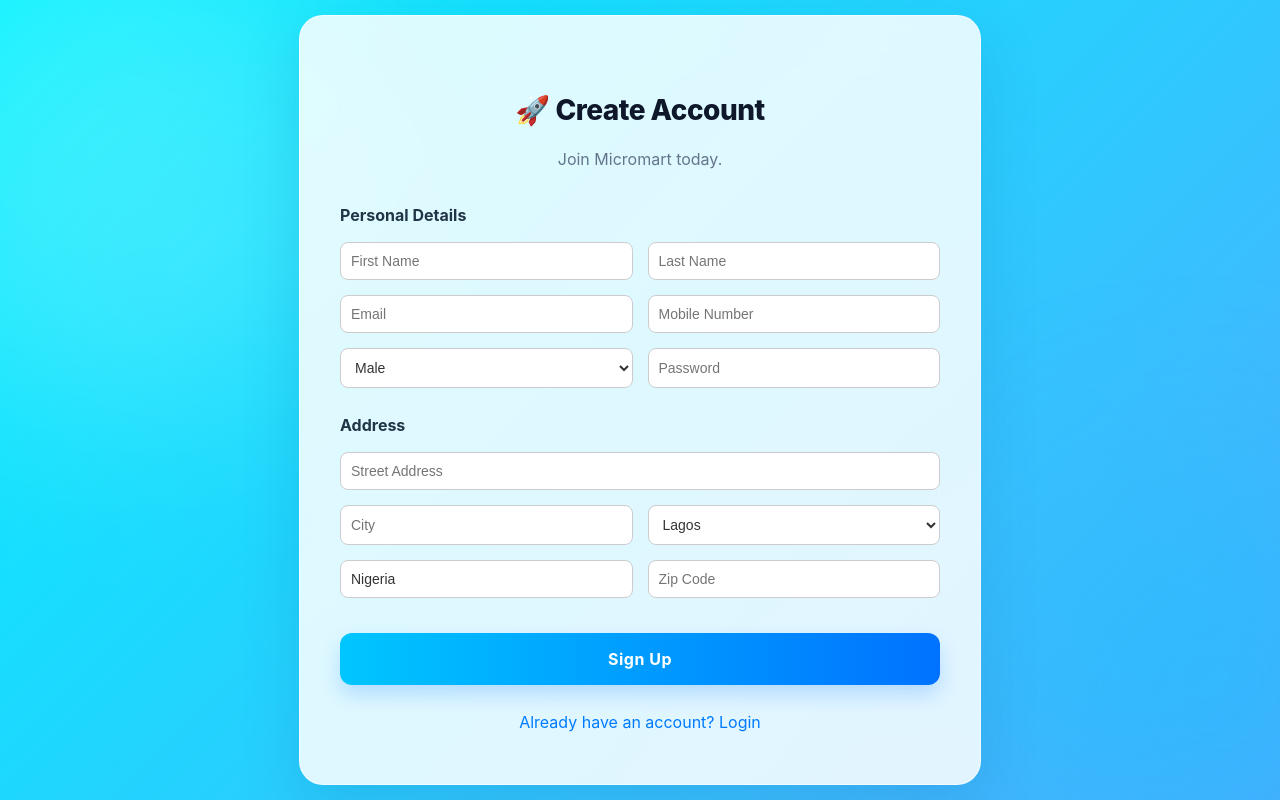
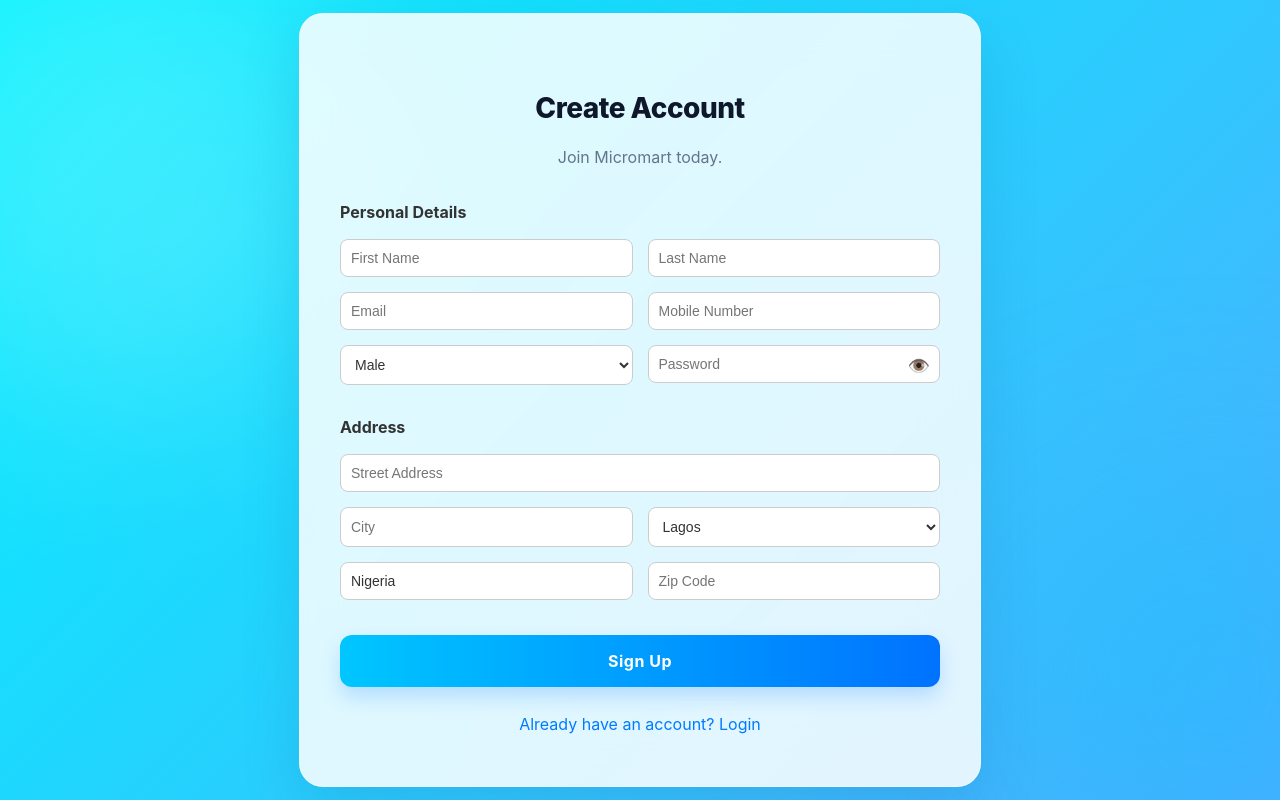
Before and after one commit to Mayorman07/micromart-web, a React (Vite) app: page /signup in a window 1280 px wide. Built offline with nearby package versions, Linux system fonts and the light colour scheme.

Commit message:
updates to sign up form

```diff
--- a/src/Login.jsx
+++ b/src/Login.jsx
@@ -92,7 +92,7 @@ const Login = () => {
                 </div>
 
                 <h2 className="title" style={{ marginTop: "10px" }}>Welcome Back</h2>
-                <p className="subtitle" style={{ marginBottom: "25px" }}>Enter your credentials to access Micromart.</p>
+                <p className="subtitle" style={{ marginBottom: "25px" }}>Enter your login details to access Micromart.</p>
 
                 <form onSubmit={handleSubmit} style={{ display: "flex", flexDirection: "column", gap: "15px" }}>
 
--- a/src/Signup.jsx
+++ b/src/Signup.jsx
@@ -15,6 +15,9 @@ const Signup = () => {
     const navigate = useNavigate();
     const [status, setStatus] = useState("idle");
     const [errorMessage, setErrorMessage] = useState("");
+
+    // 👁️ NEW: State for password visibility
+    const [showPassword, setShowPassword] = useState(false);
 
     const [formData, setFormData] = useState({
         firstName: "",
@@ -46,6 +49,14 @@ const Signup = () => {
         });
     };
 
+    // 👁️ NEW: Function to show password for 2 seconds
+    const togglePassword = () => {
+        setShowPassword(true);
+        setTimeout(() => {
+            setShowPassword(false);
+        }, 2000); // 2000ms = 2 seconds
+    };
+
     const handleSubmit = async (e) => {
         e.preventDefault();
         setStatus("loading");
@@ -66,23 +77,18 @@ const Signup = () => {
             <div className="verify-container">
                 <div className="verify-card">
                     <div className="icon-circle">
-                        {/* 📩 Envelope Icon */}
                         <svg className="icon-svg" fill="none" stroke="currentColor" viewBox="0 0 24 24">
                             <path strokeLinecap="round" strokeLinejoin="round" strokeWidth="2" d="M3 8l7.89 5.26a2 2 0 002.22 0L21 8M5 19h14a2 2 0 002-2V7a2 2 0 00-2-2H5a2 2 0 00-2 2v10a2 2 0 002 2z"></path>
                         </svg>
                     </div>
-
                     <h2 className="title">Check your Inbox!</h2>
-
                     <p className="subtitle">
                         We have sent a verification link to <br/>
                         <strong>{formData.email}</strong>
                     </p>
-
                     <div style={{ background: "rgba(255,255,255,0.5)", padding: "15px", borderRadius: "10px", margin: "20px 0", fontSize: "14px", color: "#555" }}>
                         💡 Click the link in that email to activate your account.
                     </div>
-
                     <button className="login-btn" onClick={() => navigate("/login")}>
                         Proceed to Login Page
                     </button>
@@ -95,13 +101,16 @@ const Signup = () => {
         <div className="verify-container" style={{overflowY: "auto"}}>
             <div className="verify-card" style={{ maxWidth: "600px", marginTop: "50px", marginBottom: "50px" }}>
 
-                <h2 className="title">🚀 Create Account</h2>
+                <h2 className="title">Create Account </h2>
+
                 <p className="subtitle">Join Micromart today.</p>
 
                 <form onSubmit={handleSubmit} style={{ textAlign: "left", display: "grid", gridTemplateColumns: "1fr 1fr", gap: "15px" }}>
 
                     {/* Personal Details */}
-                    <div style={{ gridColumn: "span 2" }}><strong>Personal Details</strong></div>
+                    <div style={{ gridColumn: "span 2", color: "#333", fontSize: "16px" }}>
+                        <strong>Personal Details</strong>
+                    </div>
 
                     <input name="firstName" placeholder="First Name" onChange={handleChange} required style={inputStyle} />
                     <input name="lastName" placeholder="Last Name" onChange={handleChange} required style={inputStyle} />
@@ -118,13 +127,40 @@ const Signup = () => {
                         <option value="Cisgender">Cisgender</option>
                     </select>
 
-                    <input name="password" type="password" placeholder="Password" onChange={handleChange} required style={inputStyle} />
+                    {/* 👁️ NEW: Password Input Container */}
+                    <div style={{ position: "relative" }}>
+                        <input
+                            name="password"
+                            type={showPassword ? "text" : "password"} // Switches type
+                            placeholder="Password"
+                            onChange={handleChange}
+                            required
+                            style={{ ...inputStyle, paddingRight: "40px" }} // Make room for icon
+                        />
+                        <span
+                            onClick={togglePassword}
+                            style={{
+                                position: "absolute",
+                                right: "10px",
+                                top: "50%",
+                                transform: "translateY(-50%)",
+                                cursor: "pointer",
+                                fontSize: "18px",
+                                userSelect: "none",
+                                color: "#666"
+                            }}
+                            title="Show password"
+                        >
+                            {showPassword ? "🙈" : "👁️"}
+                        </span>
+                    </div>
 
                     {/* Address */}
-                    <div style={{ gridColumn: "span 2", marginTop: "10px" }}><strong>Address</strong></div>
+                    <div style={{ gridColumn: "span 2", marginTop: "15px", color: "#333", fontSize: "16px" }}>
+                        <strong>Address</strong>
+                    </div>
 
                     <input name="street" placeholder="Street Address" onChange={handleAddressChange} required style={{ ...inputStyle, gridColumn: "span 2" }} />
-
                     <input name="city" placeholder="City" onChange={handleAddressChange} required style={inputStyle} />
 
                     <select name="state" onChange={handleAddressChange} required style={inputStyle} defaultValue="Lagos">
@@ -142,7 +178,6 @@ const Signup = () => {
                     {/* Submit */}
                     <div style={{ gridColumn: "span 2", marginTop: "20px" }}>
                         {status === "error" && <p style={{ color: "red", textAlign: "center" }}>{errorMessage}</p>}
-
                         <button type="submit" className="login-btn" disabled={status === "loading"}>
                             {status === "loading" ? "Creating Account..." : "Sign Up"}
                         </button>
@@ -168,6 +203,6 @@ const inputStyle = {
     boxSizing: "border-box",
     backgroundColor: "white",
     color: "#333"
-};;
+};
 
 export default Signup;
```
